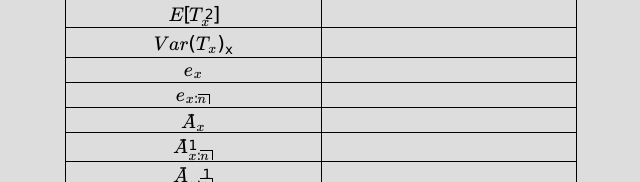
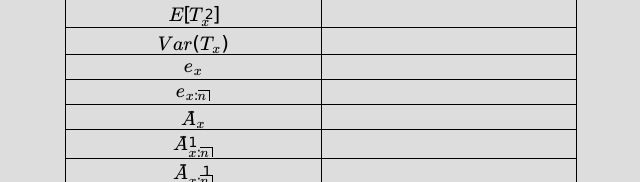
Before and after one commit to marcuschong2003/ActuarialCalculator, a plain HTML site: page index.html in a window 1280 px wide. Shown: the part 223-405 px from the top of the page, 639-1279 px from the left. Drawn offline with nearby package versions, Linux system fonts and the light colour scheme; some packages are replaced by stand-ins of ours.

Commit message:
Remove extra x

```diff
--- a/index.html
+++ b/index.html
@@ -36,7 +36,7 @@
         <tr><td class="label">\(\require{enclose}\mathring {e}_{x}\)</td><td class="value"><p id="exnaught"></p></td></tr>
         <tr><td class="label">\(\mathring{e}_{x:\enclose{actuarial}{n}}\)</td><td class="value"><p id="exnaught:n"></p></td></tr>
         <tr><td class="label">\(E[T_x^2]\)</td><td class="value"><p id="etx2"></p></td></tr>
-        <tr><td class="label">\(Var(T_x)\)<sub>x</sub></td><td class="value"><p id="vartx"></p></td></tr>
+        <tr><td class="label">\(Var(T_x)\)</td><td class="value"><p id="vartx"></p></td></tr>
         <tr><td class="label">\(e_x\)</td><td class="value"><p id="ex"></p></td></tr>
         <tr><td class="label">\(e_{x:\enclose{actuarial}{n}}\)</td><td class="value"><p id="ex:n"></p></td></tr>
         <tr><td class="label">\(\bar A_{x}\)</td><td class="value"><p id="lifeinsurance"></p></td></tr>
```
